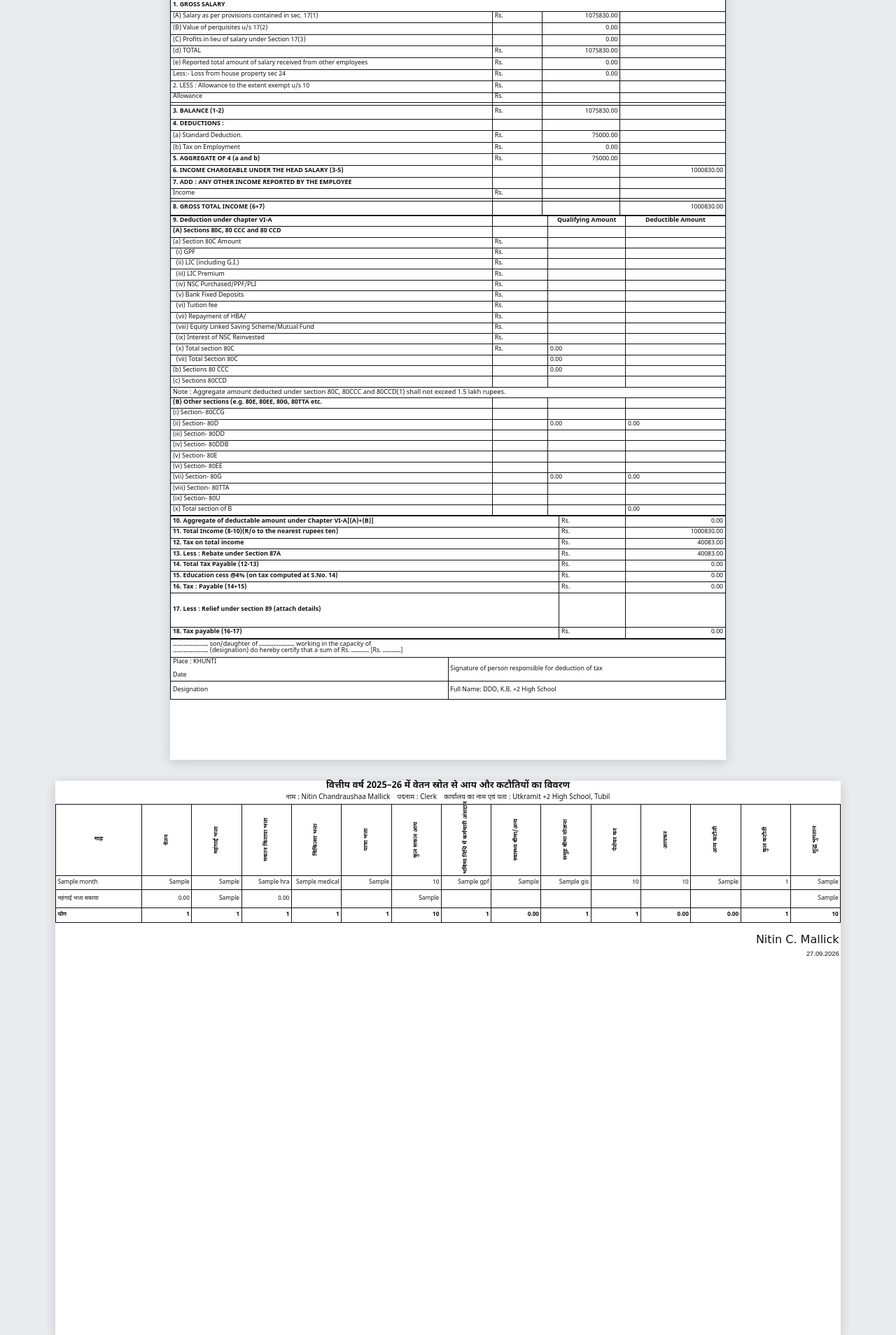
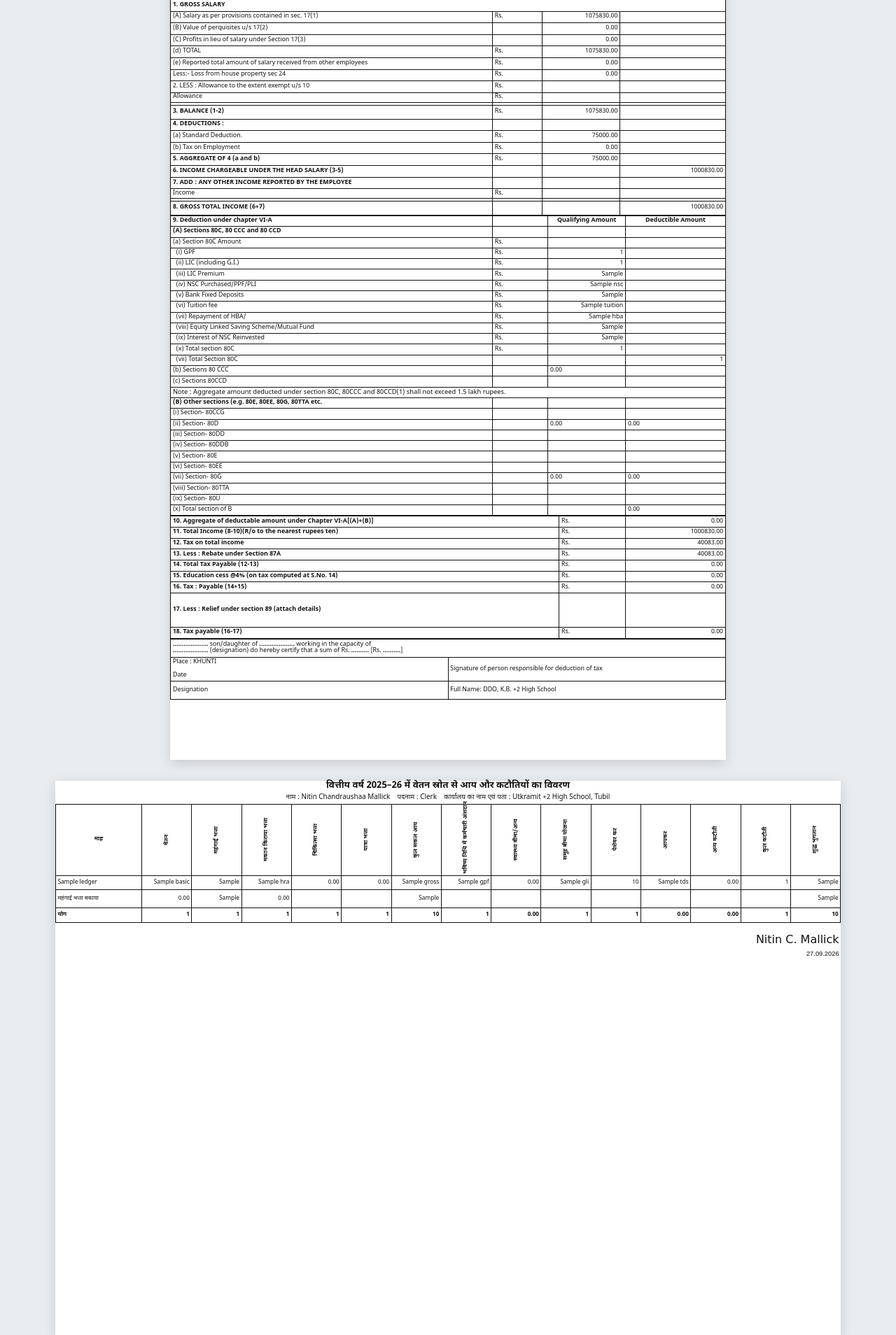
Before and after one commit to koshtax/demo, a FastAPI app: template backend/templates/form16_template.html in a window 1280 px wide. Shown: the part 2404-4312 px from the top of the page at 70% size. Run offline with FastAPI, Linux system fonts and the light colour scheme; the template is opened without the code that fills it: most values are stand-ins (such as "Sample title", 1, 10 or a date in 2020).

Commit message:
Update form16_template.html

```diff
--- a/backend/templates/form16_template.html
+++ b/backend/templates/form16_template.html
@@ -418,17 +418,17 @@
     <tr><td class="section">9. Deduction under chapter VI-A</td><td></td><td class="center bold">Qualifying Amount</td><td class="center bold">Deductible Amount</td></tr>
     <tr><td class="section">(A) Sections 80C, 80 CCC and 80 CCD</td><td></td><td></td><td></td></tr>
     <tr><td>(a) Section 80C Amount</td><td>Rs.</td><td></td><td></td></tr>
-    <tr><td>&nbsp;&nbsp;(i) GPF</td><td>Rs.</td><td></td><td></td></tr>
-    <tr><td>&nbsp;&nbsp;(ii) LIC (including G.I.)</td><td>Rs.</td><td></td><td></td></tr>
-    <tr><td>&nbsp;&nbsp;(iii) LIC Premium</td><td>Rs.</td><td></td><td></td></tr>
-    <tr><td>&nbsp;&nbsp;(iv) NSC Purchased/PPF/PLI</td><td>Rs.</td><td></td><td></td></tr>
-    <tr><td>&nbsp;&nbsp;(v) Bank Fixed Deposits</td><td>Rs.</td><td></td><td></td></tr>
-    <tr><td>&nbsp;&nbsp;(vi) Tuition fee</td><td>Rs.</td><td></td><td></td></tr>
-    <tr><td>&nbsp;&nbsp;(vii) Repayment of HBA/</td><td>Rs.</td><td></td><td></td></tr>
-    <tr><td>&nbsp;&nbsp;(viii) Equity Linked Saving Scheme/Mutual Fund</td><td>Rs.</td><td></td><td></td></tr>
-    <tr><td>&nbsp;&nbsp;(ix) Interest of NSC Reinvested</td><td>Rs.</td><td></td><td></td></tr>
-    <tr><td>&nbsp;&nbsp;(x) Total section 80C</td><td>Rs.</td><td>0.00</td><td></td></tr>
-    <tr><td>&nbsp;&nbsp;(vii) Total Section 80C</td><td></td><td>0.00</td><td></td></tr>
+    <tr><td>&nbsp;&nbsp;(i) GPF</td><td>Rs.</td><td class="amount">{{ tax_data.total_gpf|default('0.00') }}</td><td></td></tr>
+    <tr><td>&nbsp;&nbsp;(ii) LIC (including G.I.)</td><td>Rs.</td><td class="amount">{{ tax_data.total_gis|default('0.00') }}</td><td></td></tr>
+    <tr><td>&nbsp;&nbsp;(iii) LIC Premium</td><td>Rs.</td><td class="amount">{{ tax_data.lic_premium|default('0.00') }}</td><td></td></tr>
+    <tr><td>&nbsp;&nbsp;(iv) NSC Purchased/PPF/PLI</td><td>Rs.</td><td class="amount">{{ tax_data.nsc|default('0.00') }}</td><td></td></tr>
+    <tr><td>&nbsp;&nbsp;(v) Bank Fixed Deposits</td><td>Rs.</td><td class="amount">{{ tax_data.fd|default('0.00') }}</td><td></td></tr>
+    <tr><td>&nbsp;&nbsp;(vi) Tuition fee</td><td>Rs.</td><td class="amount">{{ tax_data.tuition|default('0.00') }}</td><td></td></tr>
+    <tr><td>&nbsp;&nbsp;(vii) Repayment of HBA/</td><td>Rs.</td><td class="amount">{{ tax_data.hba|default('0.00') }}</td><td></td></tr>
+    <tr><td>&nbsp;&nbsp;(viii) Equity Linked Saving Scheme/Mutual Fund</td><td>Rs.</td><td class="amount">{{ tax_data.mutual_fund|default('0.00') }}</td><td></td></tr>
+    <tr><td>&nbsp;&nbsp;(ix) Interest of NSC Reinvested</td><td>Rs.</td><td class="amount">{{ tax_data.nsc_interest|default('0.00') }}</td><td></td></tr>
+    <tr><td>&nbsp;&nbsp;(x) Total section 80C</td><td>Rs.</td><td class="amount">{{ tax_data.total_80c|default('0.00') }}</td><td></td></tr>
+    <tr><td>&nbsp;&nbsp;(vii) Total Section 80C</td><td></td><td></td><td class="amount">{{ tax_data.total_80c_deductible|default('0.00') }}</td></tr>
     <tr><td>(b) Sections 80 CCC</td><td></td><td>0.00</td><td></td></tr>
     <tr><td>(c) Sections 80CCD</td><td></td><td></td><td></td></tr>
     <tr><td colspan="4" class="small">Note : Aggregate amount deducted under section 80C, 80CCC and 80CCD(1) shall not exceed 1.5 lakh rupees.</td></tr>
@@ -502,22 +502,23 @@
     <tbody>
 
       <!-- Real-World Dynamic Loop: Jitne mahine ka data DB me hoga, bas utni row print hongi -->
+<!-- Real-World Dynamic Loop: Jitne mahine ka data DB me hoga, utni row print hongi -->
       {% for m in ledger_data %}
       <tr>
-        <td class="text">{{ m.month }}</td>
-        <td class="num">{{ m.basic_pay | default('0.00') }}</td>
+        <td class="text">{{ m.month_name }}</td>
+        <td class="num">{{ m.basic | default('0.00') }}</td>
         <td class="num">{{ m.da | default('0.00') }}</td>
         <td class="num">{{ m.hra | default('0.00') }}</td>
-        <td class="num">{{ m.medical | default('0.00') }}</td>
-        <td class="num">{{ m.ta | default('0.00') }}</td>
-        <td class="num">{{ m.gross_salary | default('0.00') }}</td>
+        <td class="num">0.00</td> <!-- Medical -->
+        <td class="num">0.00</td> <!-- TA -->
+        <td class="num">{{ m.gross | default('0.00') }}</td>
         <td class="num">{{ m.gpf | default('0.00') }}</td>
-        <td class="num">{{ m.health_ins | default('0.00') }}</td>
-        <td class="num">{{ m.gis | default('0.00') }}</td>
+        <td class="num">0.00</td> <!-- Health Ins -->
+        <td class="num">{{ m.gli | default('0.00') }}</td>
         <td class="num">{{ m.prof_tax | default('0.00') }}</td>
-        <td class="num">{{ m.income_tax | default('0.00') }}</td>
-        <td class="num">{{ m.other_deductions | default('0.00') }}</td>
-        <td class="num">{{ m.total_deductions | default('0.00') }}</td>
+        <td class="num">{{ m.tds | default('0.00') }}</td>
+        <td class="num">0.00</td> <!-- Other -->
+        <td class="num">{{ m.total_deduction | default('0.00') }}</td>
         <td class="num">{{ m.net_pay | default('0.00') }}</td>
       </tr>
       {% endfor %}
```
